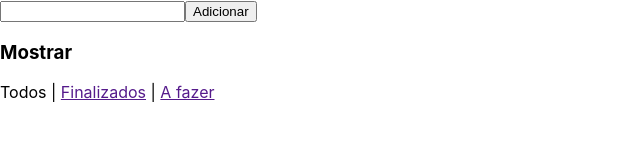
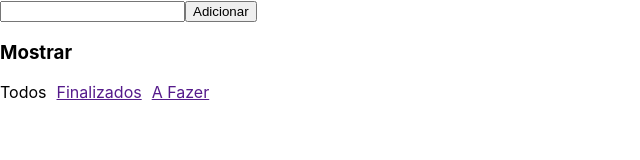
Before and after one commit to gabrielgraciani/react-ninja, a React (Create React App) app in the folder 4-redux/06-todo-list/: page / in a window 1280 px wide. Shown: the top 160 px of the page, without its empty margins (0-640 px from the left). Built offline with nearby package versions, Linux system fonts and the light colour scheme.

Commit message:
Aula 251 - app todo list - conectar filtro no state

```diff
--- a/4-redux/06-todo-list/src/components/filter/index.js
+++ b/4-redux/06-todo-list/src/components/filter/index.js
@@ -1,10 +1,31 @@
 import React from 'react';
+import {connect} from 'react-redux';
+import * as actions from '../../redux-flow/reducers/visibility-filter/actions';
 
-const Filter = () => (
+
+const Filter = ({activeFilter}) => (
 	<div>
 		<h3>Mostrar</h3>
-		<span>Todos</span> | <a href=''>Finalizados</a> | <a href=''>A fazer</a>
+
+		{filterItems.map((item) => {
+			if(item.action === activeFilter){
+				return <span key={item.action} style={{marginRight: 10}}>{item.label}</span>
+			}
+			return <a href="" key={item.action} style={{marginRight: 10}}>{item.label}</a>
+		})}
 	</div>
-)
+);
 
-export default Filter
+const filterItems = [
+	{label: 'Todos', action: actions.SHOW_ALL},
+	{label: 'Finalizados', action: actions.SHOW_COMPLETED },
+	{label: 'A Fazer', action: actions.SHOW_ACTIVE}
+];
+
+// ['Todos', 'Finalizados', 'A fazer'];
+
+const mapStateToProps = (state) => ({
+	activeFilter: state.visibilityFilter
+})
+
+export default connect(mapStateToProps)(Filter)
```
